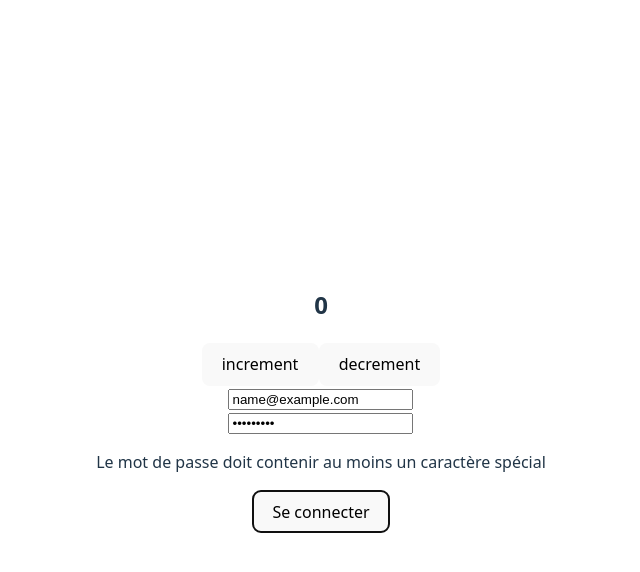
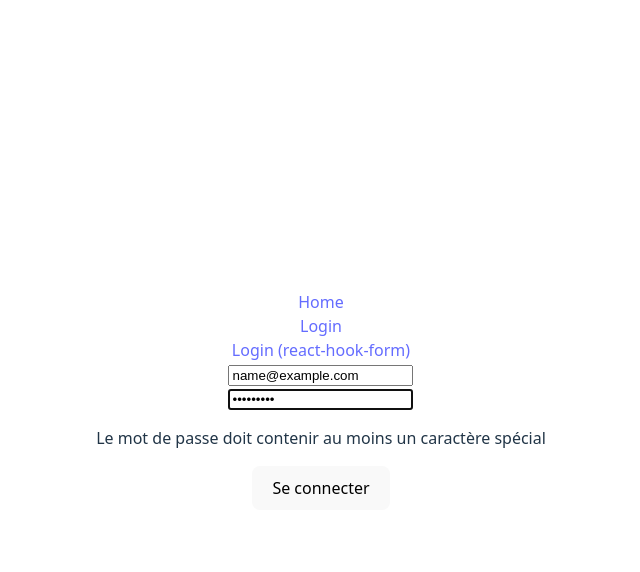
Before and after one commit to axelhri/redux-practice, a React (Vite) app: page /login-rhf in a window 1280 px wide. Both pictures are taken after typing "name@example.com", "Sample123" into the empty fields and a click on the button "Se connecter". Shown: the top 572 px of the page, without its empty margins (319-959 px from the left). Built offline with nearby package versions, Linux system fonts and the light colour scheme.

Commit message:
react hook form

```diff
--- a/package.json
+++ b/package.json
@@ -10,11 +10,13 @@
     "preview": "vite preview"
   },
   "dependencies": {
+    "@hookform/resolvers": "^5.2.1",
     "@reduxjs/toolkit": "^2.8.2",
     "@tanstack/react-query": "^5.86.0",
     "axios": "^1.11.0",
     "react": "^19.1.1",
     "react-dom": "^19.1.1",
+    "react-hook-form": "^7.62.0",
     "react-redux": "^9.2.0",
     "react-router-dom": "^7.8.2",
     "zod": "^4.1.5"
--- a/src/App.tsx
+++ b/src/App.tsx
@@ -1,13 +1,20 @@
 import './App.css';
 import Counter from './components/Counter.tsx';
 import { Login } from './components/Login.tsx';
+import { BrowserRouter, Route, Routes } from 'react-router-dom';
+import { Navbar } from './components/Navbar.tsx';
+import { ReactHookFormLogin } from './components/ReactHookFormLogin.tsx';
 
 function App() {
   return (
-    <div>
-      <Counter />
-      <Login />
-    </div>
+    <BrowserRouter>
+      <Navbar />
+      <Routes>
+        <Route path={'/'} element={<Counter />} />
+        <Route path={'/login'} element={<Login />} />
+        <Route path={'/login-rhf'} element={<ReactHookFormLogin />} />
+      </Routes>
+    </BrowserRouter>
   );
 }
 
--- /dev/null
+++ b/src/components/Navbar.tsx
@@ -0,0 +1,18 @@
+import { Link } from 'react-router-dom';
+
+export const Navbar = () => {
+  return (
+    <nav>
+      <div>
+        <Link to={'/'}>Home</Link>
+      </div>
+      <div>
+        <Link to={'/login'}>Login</Link>
+      </div>
+
+      <div>
+        <Link to={'/login-rhf'}>Login (react-hook-form)</Link>
+      </div>
+    </nav>
+  );
+};
--- /dev/null
+++ b/src/components/ReactHookFormLogin.tsx
@@ -0,0 +1,54 @@
+import { useLogin } from '../features/auth/useAuth.ts';
+import { useForm } from 'react-hook-form';
+import { zodResolver } from '@hookform/resolvers/zod';
+import { loginSchema, type LoginFormValues } from '../schemas/LoginSchema.ts';
+
+export const ReactHookFormLogin = () => {
+  const { mutate: login, isPending, error, reset } = useLogin();
+
+  const {
+    register,
+    handleSubmit,
+    formState: { errors },
+  } = useForm<LoginFormValues>({
+    resolver: zodResolver(loginSchema),
+    defaultValues: {
+      email: '',
+      password: '',
+    },
+    mode: 'onSubmit',
+    reValidateMode: 'onSubmit',
+  });
+
+  const onSubmit = (data: LoginFormValues) => {
+    login(data, {
+      onSuccess: () => reset(),
+    });
+  };
+
+  return (
+    <form onSubmit={handleSubmit(onSubmit)}>
+      <div>
+        <input type="email" placeholder="Email" {...register('email')} />
+        {errors.email && <p>{errors.email.message}</p>}
+      </div>
+
+      <div>
+        <input
+          type="password"
+          placeholder="Mot de passe"
+          {...register('password')}
+        />
+        {errors.password && <p>{errors.password.message}</p>}
+      </div>
+
+      {!Object.keys(errors).length && error && (
+        <p>Email ou mot de passe invalide</p>
+      )}
+
+      <button type="submit" disabled={isPending}>
+        {isPending ? 'Connexion en cours...' : 'Se connecter'}
+      </button>
+    </form>
+  );
+};
```
Also changed, not shown: 1 other file (tests, documents, lock files or other folders).
